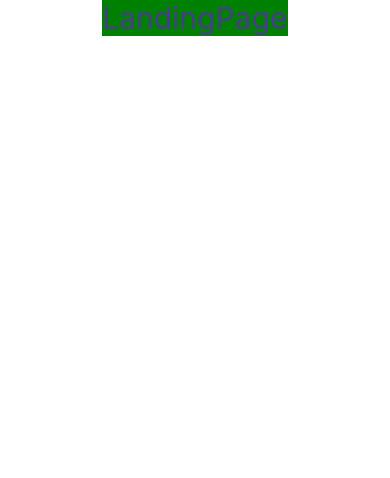
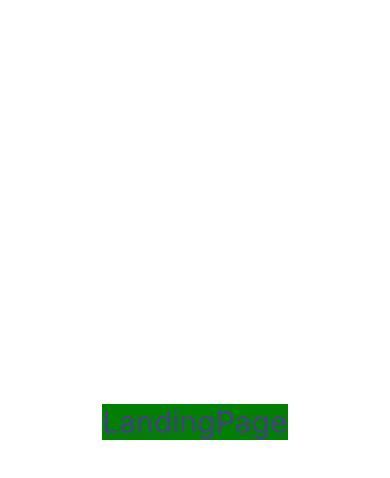
Before and after one commit to never-alone-turing/FE, a React Native app: screen / in a window 390 px wide. Shown: the top 478 px of the page. Built offline with nearby package versions, Linux system fonts and the light colour scheme.

Commit message:
remove set state from App.js

```diff
--- a/App.js
+++ b/App.js
@@ -1,11 +1,26 @@
-import * as React from "react";
-import { View, Text, StyleSheet } from "react-native";
+import React, {useState} from "react";
+import { View, Text, StyleSheet, TouchableOpacity } from "react-native";
 import LandingPage from './components/LandingPage';
+// import {v4 as uuidv4} from 'uuid';
 
 export default function App() {
+  // const [careRecievers, setRecievers] = useState([
+  //   {id: 1,name: 'KJ', checkins: [{id: 1.1, checkinName: 'feed the dogs', time: '9:00am', window: "1:00"}, {id: 1.2, checkinName: 'feed the dogs', time: '6:00pm', window: "1:00"}]},
+  //   {id: 2, name: 'Ian', checkins: [{id: 2.1, checkinName: 'wakeup', time: '7:00am', window: "0:30"}, {id: 2.2, checkinName: 'excersize', time: '8:00am', window: "1:30"}]},
+  //   {id: 3, name: 'Naomi', checkins: [{id: 3.1, checkinName: 'study', time: '12:00pm', window: "0:15"}, {id: 3.2, checkinName: 'meal prep', time: '6:00pm', window: "0:30"}]}
+  // ])
   return (
-    <View>
+    <View style={styles.container}>
       <LandingPage />
     </View>
   );
 }
+
+
+const styles = StyleSheet.create({
+  container: {
+    flex: 1,
+    justifyContent: "center",
+    alignItems: "center",
+  }
+})
```
